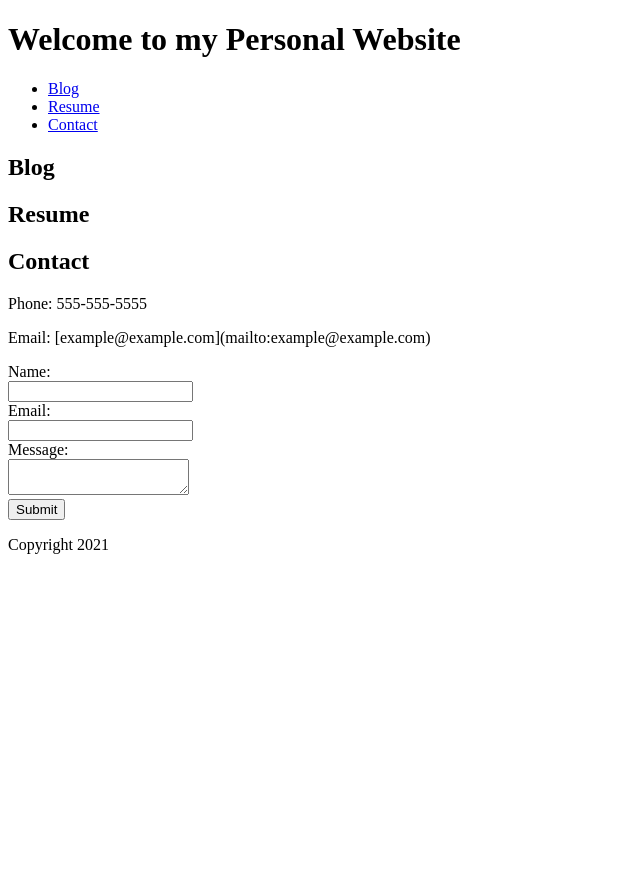
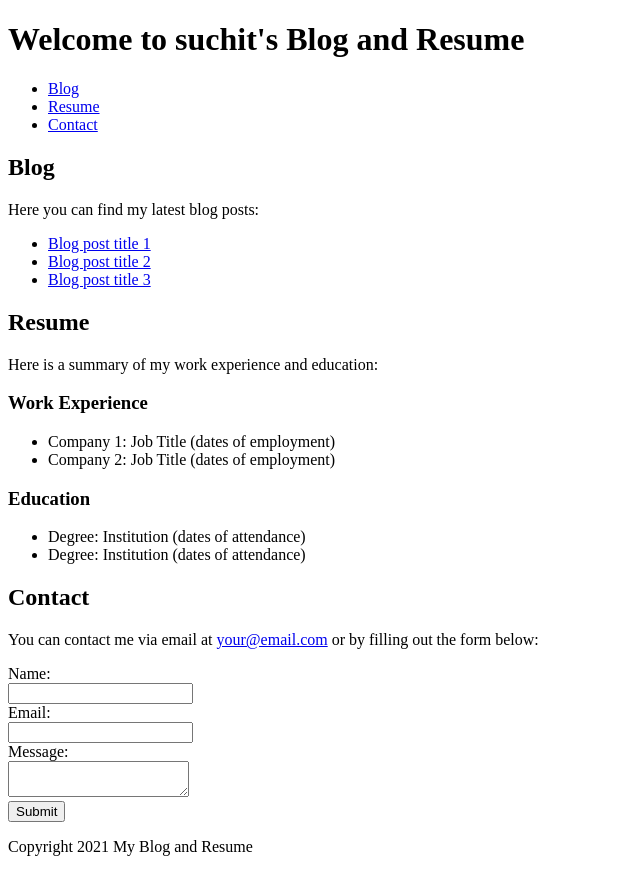
Before and after one commit to Suchitdubeyindia/Resume, a plain HTML site: page Index.html in a window 1280 px wide. Shown: the whole page, without its empty margins (0-640 px from the left). Before the commit the page ends 800 px from the top, so only its background shows below. Drawn offline with Linux system fonts and the light colour scheme.

Commit message:
Added index_1

```diff
--- a/Index.html
+++ b/Index.html
@@ -1,14 +1,11 @@
 <!DOCTYPE html>
 <html>
 <head>
-<title>My Personal Website</title>
-<style>
-/* Add styling for the website here */
-</style>
+  <title>My Blog and Resume</title>
 </head>
 <body>
   <header>
-<h1>Welcome to my Personal Website</h1>
+    <h1>Welcome to suchit's Blog and Resume</h1>
   </header>
   <nav>
     <ul>
@@ -20,20 +17,30 @@
   <main>
     <section id="blog">
       <h2>Blog</h2>
-<!-- Add code for displaying blog posts here -->
+      <p>Here you can find my latest blog posts:</p>
+      <ul>
+        <li><a href="#">Blog post title 1</a></li>
+        <li><a href="#">Blog post title 2</a></li>
+        <li><a href="#">Blog post title 3</a></li>
+      </ul>
     </section>
     <section id="resume">
       <h2>Resume</h2>
-<!-- Add code for displaying resume here -->
+      <p>Here is a summary of my work experience and education:</p>
+      <h3>Work Experience</h3>
+      <ul>
+        <li>Company 1: Job Title (dates of employment)</li>
+        <li>Company 2: Job Title (dates of employment)</li>
+      </ul>
+      <h3>Education</h3>
+      <ul>
+        <li>Degree: Institution (dates of attendance)</li>
+        <li>Degree: Institution (dates of attendance)</li>
+      </ul>
     </section>
     <section id="contact">
       <h2>Contact</h2>
-<p>Phone: 555-555-5555</p>
-<p>Email:
-
-[example@example.com](mailto:example@example.com)
-
-</p>
+      <p>You can contact me via email at <a href="mailto:your@email.com">your@email.com</a> or by filling out the form below:</p>
       <form>
         <label for="name">Name:</label><br>
         <input type="text" id="name" name="name"><br>
@@ -46,10 +53,7 @@
     </section>
   </main>
   <footer>
-<p>Copyright 2021</p>
+    <p>Copyright 2021 My Blog and Resume</p>
   </footer>
-<script>
-// Add JavaScript for interactivity here
-</script>
 </body>
 </html>
```
Lines whose indentation alone changed are shown as unchanged.
